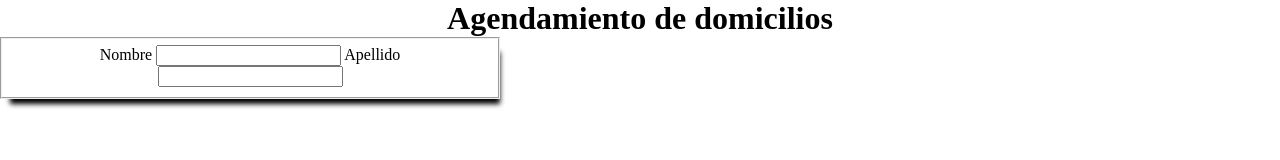
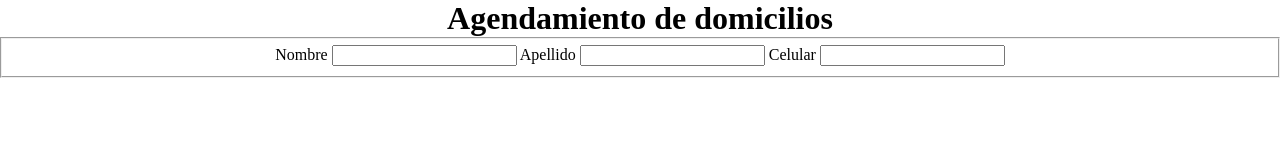
Before and after one commit to gpuertap/domicilio, a plain HTML site: page index.html in a window 1280 px wide. Drawn offline with Linux system fonts and the light colour scheme.

Commit message:
se quitaron los estilos

```diff
--- a/index.html
+++ b/index.html
@@ -12,15 +12,19 @@
     <header>
         <h1>Agendamiento de domicilios</h1>
     </header>
-    <main class="container">
-        <fieldset>
-        <form action="formulario">
+    <main>
+        <div class="container">
+            <fieldset class="marco">
+                <form action="formulario" class="form">
                     <label for="nombre">Nombre</label>
                     <input type="text" id="nombre">
                     <label for="apellido">Apellido</label>
                     <input type="text" id="apellido">
+                    <label for="cellphone">Celular</label>
+                    <input type="text" id="cellphone">
                 </form>
             </fieldset>
+        </div>
     </main>
 
 </body>
--- a/style.css
+++ b/style.css
@@ -4,10 +4,7 @@
 }
 body{
     text-align: center;
-}
 
-.container{
-    width: 500px;
-    box-shadow: 5px 10px 5px -5px;
+
 
 }
```
Lines whose indentation alone changed are shown as unchanged.
